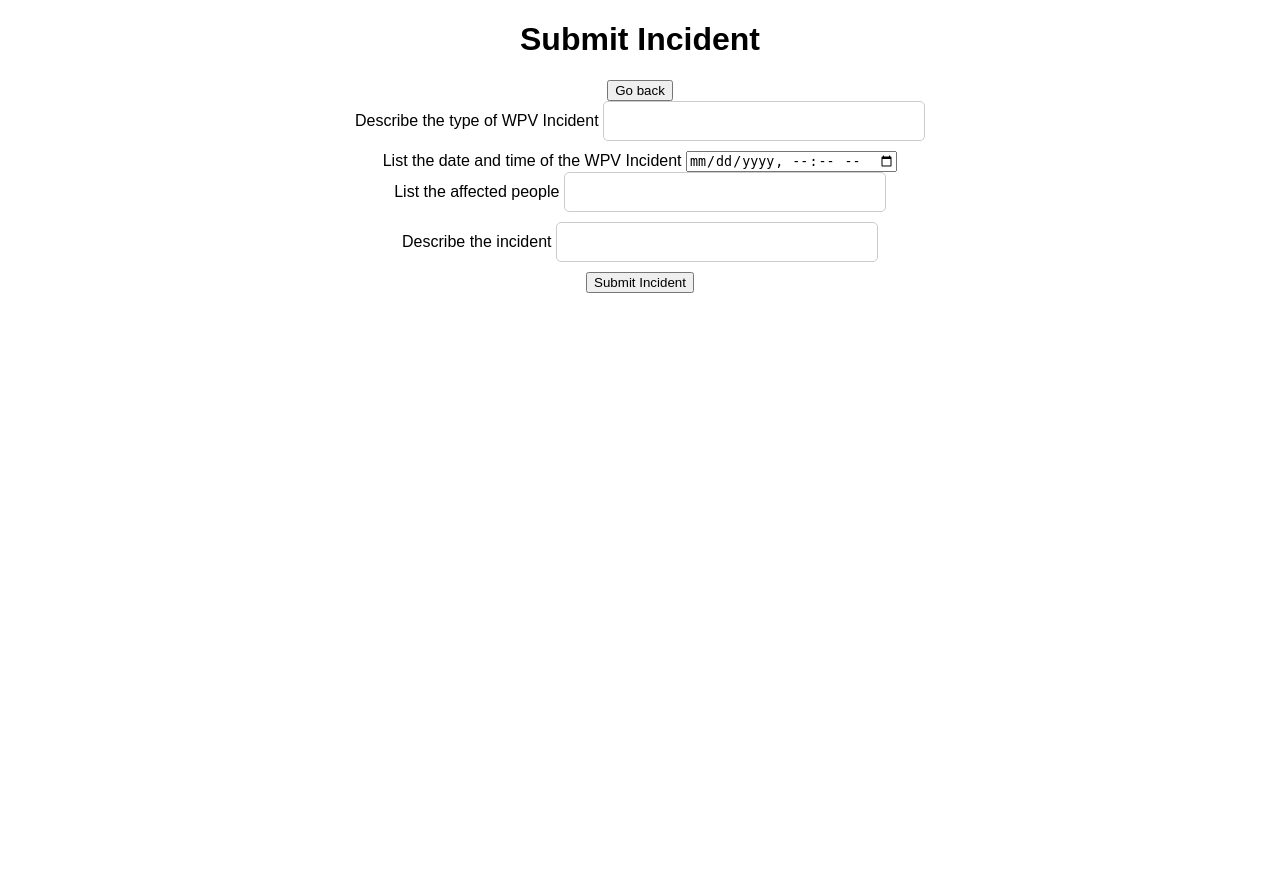
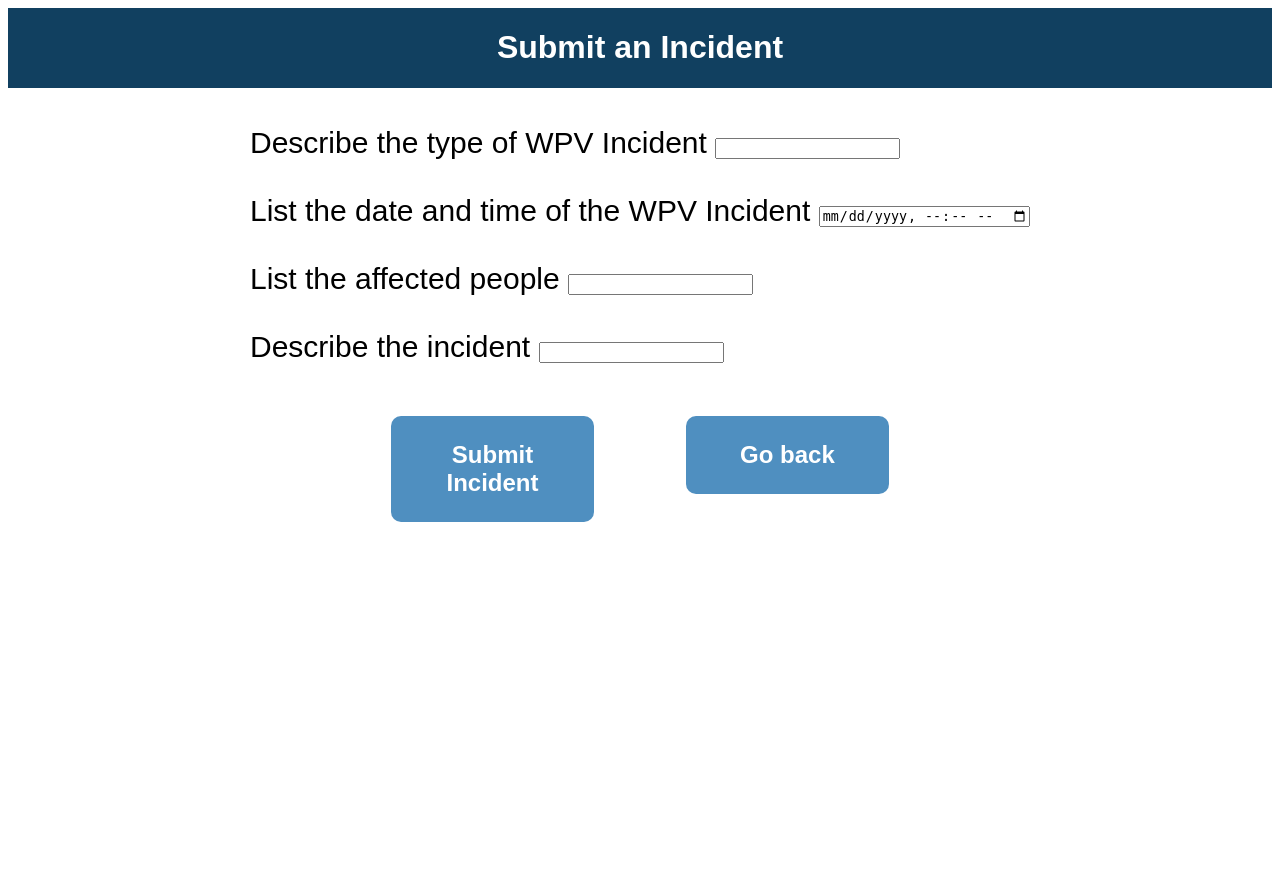
Before and after one commit to averybobbitt/workplace-violence-prediction-api, a Django app: template WorkplaceViolencePredictionAPI/API/templates/log.html in a window 1280 px wide. Before the commit the page ends 293 px from the top, so only its background shows below. Run offline with Django 5.2, Linux system fonts and the light colour scheme; the template is opened without the code that fills it, so the values that code supplies are empty.

Commit message:
revamped the log incident css

```diff
--- a/WorkplaceViolencePredictionAPI/API/static/css/log.css
+++ b/WorkplaceViolencePredictionAPI/API/static/css/log.css
@@ -1 +1,69 @@
-@import "email.css";
+body {
+    height: 100vh;
+}
+
+.header {
+    background-color: #114060;
+    color: white;
+    width: 100%;
+    top: 0;
+    left: 0;
+    display: flex;
+    font-family: Arial, Helvetica, sans-serif;
+    justify-content: center;
+}
+
+.body_container {
+    display: flex;
+    width: auto;
+    height: 100%;
+    flex-direction: column;
+    align-items: center;
+}
+
+.button_container {
+    display: flex;
+    flex-direction: row;
+    height: 25%;
+    width: 50%;
+    justify-content: space-evenly;
+    align-items: center;
+
+}
+
+.m_button {
+    width: 40%;
+    height: 50%;
+}
+
+.but {
+    padding: 10%;
+    font-size: 100%;
+    align-items: center;
+    width: 80%;
+    font-size: 150%;
+    font-family: Arial, Helvetica, sans-serif;
+    font-weight: bold;
+    vertical-align: center;
+    border: none;
+    background-color: #4F8FC0;
+    color: white;
+    border-radius: 10px;
+}
+
+.but, .m_button {
+    text-align: center;
+}
+
+.but:hover {
+    background-color: #195388dc;
+    cursor: pointer;
+}
+
+.inputForm {
+    padding-top: 3%;
+    font-family: Arial, Helvetica, sans-serif;
+    height: 30%;
+    font-size: 30px;
+
+}
--- a/WorkplaceViolencePredictionAPI/API/templates/log.html
+++ b/WorkplaceViolencePredictionAPI/API/templates/log.html
@@ -10,35 +10,45 @@
     <title>Document</title>
 </head>
 <body>
-<h1>Submit Incident</h1>
+
+  <div class="header">
+    <h1>Submit an Incident</h1>
+  </div>
+
+  <div class="body_container">
+
+    <div class="inputForm">
+      <form>
+          <label for="incidentType">Describe the type of WPV Incident</label>
+          <input type="text" id="incidentType">
+          <br> <br>
+          <label for="incidentDate">List the date and time of the WPV Incident</label>
+          <input type="datetime-local" id="incidentDate">
+          <br> <br>
+          <label for="affectedPeople">List the affected people</label>
+          <input type="text" id="affectedPeople">
+          <br> <br>
+          <label for="incidentDescription">Describe the incident</label>
+          <input type="text" id="incidentDescription">
+      </form>
+    </div>
 
     <div class="button_container">
+        <div class="m_button">
+            <button class="but" onclick="submitIncident(); resetForms()">Submit Incident</button>
+        </div>
+
         <div class="m_button">
           <a href="../">
             <button class="but">Go back</button>
           </a>
       </div>
+
     </div>
 
-<form>
-    <label for="incidentType">Describe the type of WPV Incident</label>
-    <input type="text" id="incidentType">
-    <br>
-    <label for="incidentDate">List the date and time of the WPV Incident</label>
-    <input type="datetime-local" id="incidentDate">
-    <br>
-    <label for="affectedPeople">List the affected people</label>
-    <input type="text" id="affectedPeople">
-    <br>
-    <label for="incidentDescription">Describe the incident</label>
-    <input type="text" id="incidentDescription">
-</form>
 
-<div class="button_container">
-    <div class="m_button">
-        <!-- Eventually, this will be replaced and an incident will actually be submitted. -->
-        <button class="but" onclick="submitIncident(); resetForms()">Submit Incident</button>
+
   </div>
-</div>
+
 </body>
 </html>
```
Lines whose indentation alone changed are shown as unchanged.
